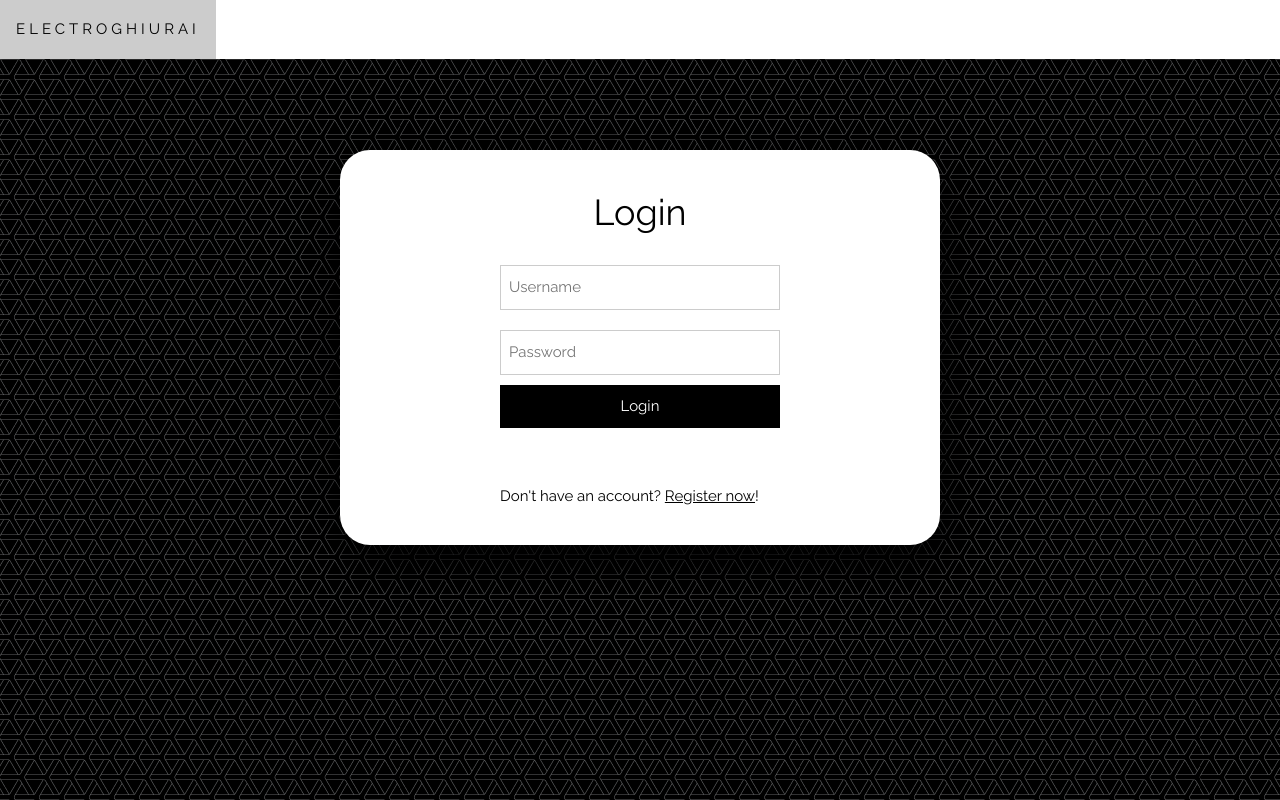
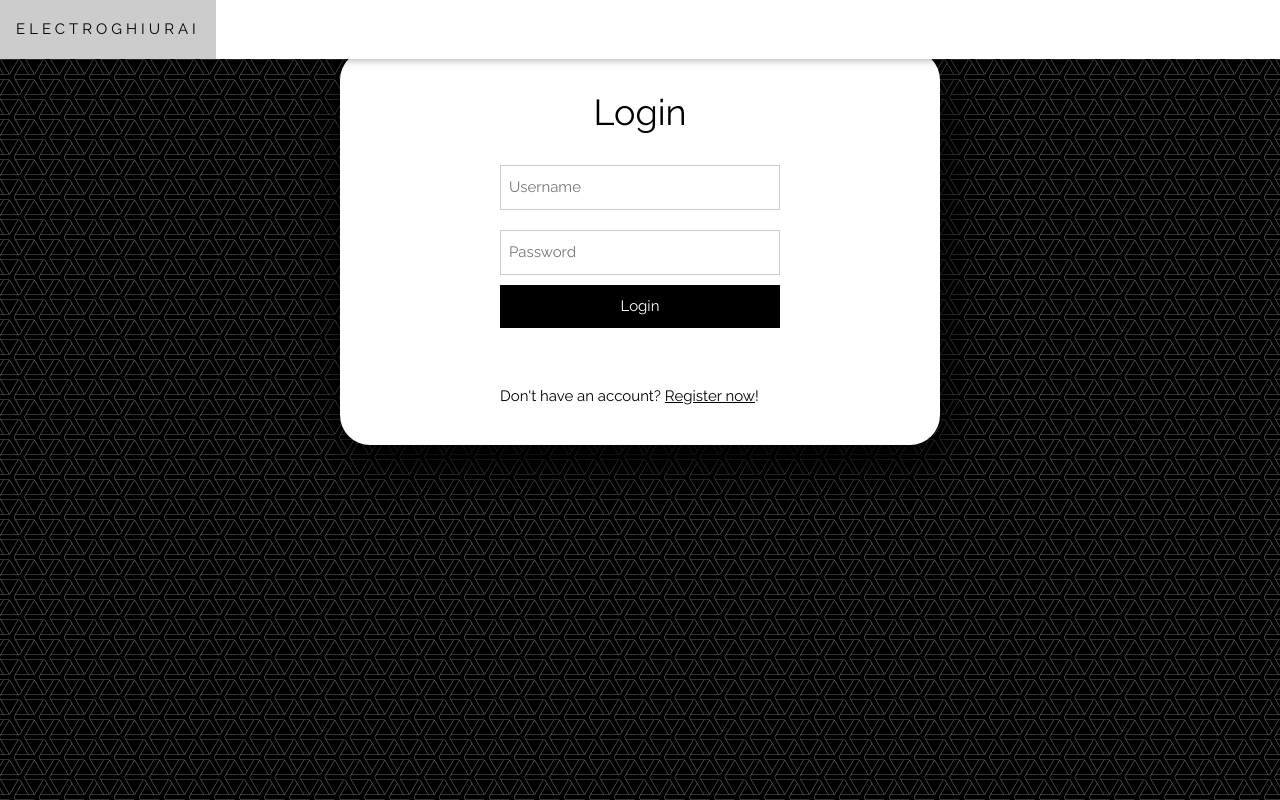
Before and after one commit to Dariusalba/electro-ghiurai-frontend, a React (Create React App) app: page /login in a window 1280 px wide. Built offline with nearby package versions, Linux system fonts and the light colour scheme.

Commit message:
fixed account info visual bug

```diff
--- a/src/App.css
+++ b/src/App.css
@@ -57,7 +57,7 @@ body {
 .app {
 	width: 600px;
     margin: auto;
-    margin-top: 150px;
+    margin-top: 50px;
 	display: flex;
 	flex-direction: column;
 	justify-content: center;
--- a/src/pages/Account.jsx
+++ b/src/pages/Account.jsx
@@ -137,7 +137,7 @@ function AccountInfo() {
         <div className="modal">
           <div className="modal-content">
             <span className="w3-button w3-black close" onClick={() => setAccountInfoModalOpen(false)}>&times;</span>
-            <div className="account-bg">
+            <div>
               <div className="app account-op">
                 <h2>User Information:</h2>
                 {Object.keys(userInfo).length > 0 ? (
```
